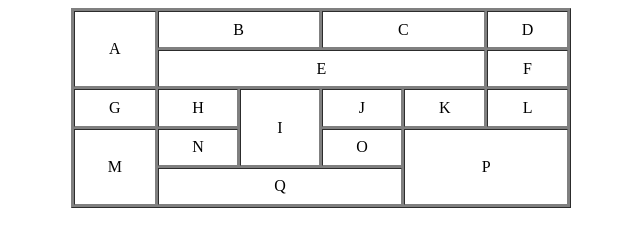
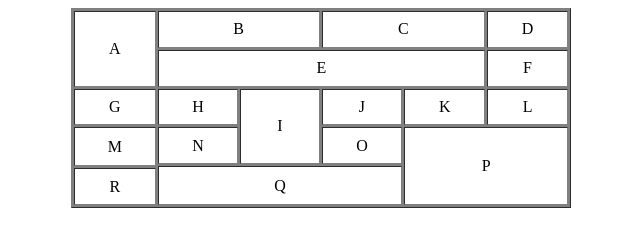
Before and after one commit to WalrusM0rj/TZ-12_Labs, a plain HTML site: page Lab2/index.html in a window 1280 px wide. Shown: the whole page, without its empty margins (319-959 px from the left). Drawn offline with Linux system fonts and the light colour scheme.

Commit message:
Update index.html

```diff
--- a/Lab2/index.html
+++ b/Lab2/index.html
@@ -34,6 +34,9 @@
 			<tr align="center" bgcolor = "white">
 				<td rowspan=2 colspan=3> Q </td>
 			</tr>
+			<tr align="center" bgcolor = "white">
+				<td> R </td>
+			</tr>
 		</table>
 	</body>
 </html>
```
